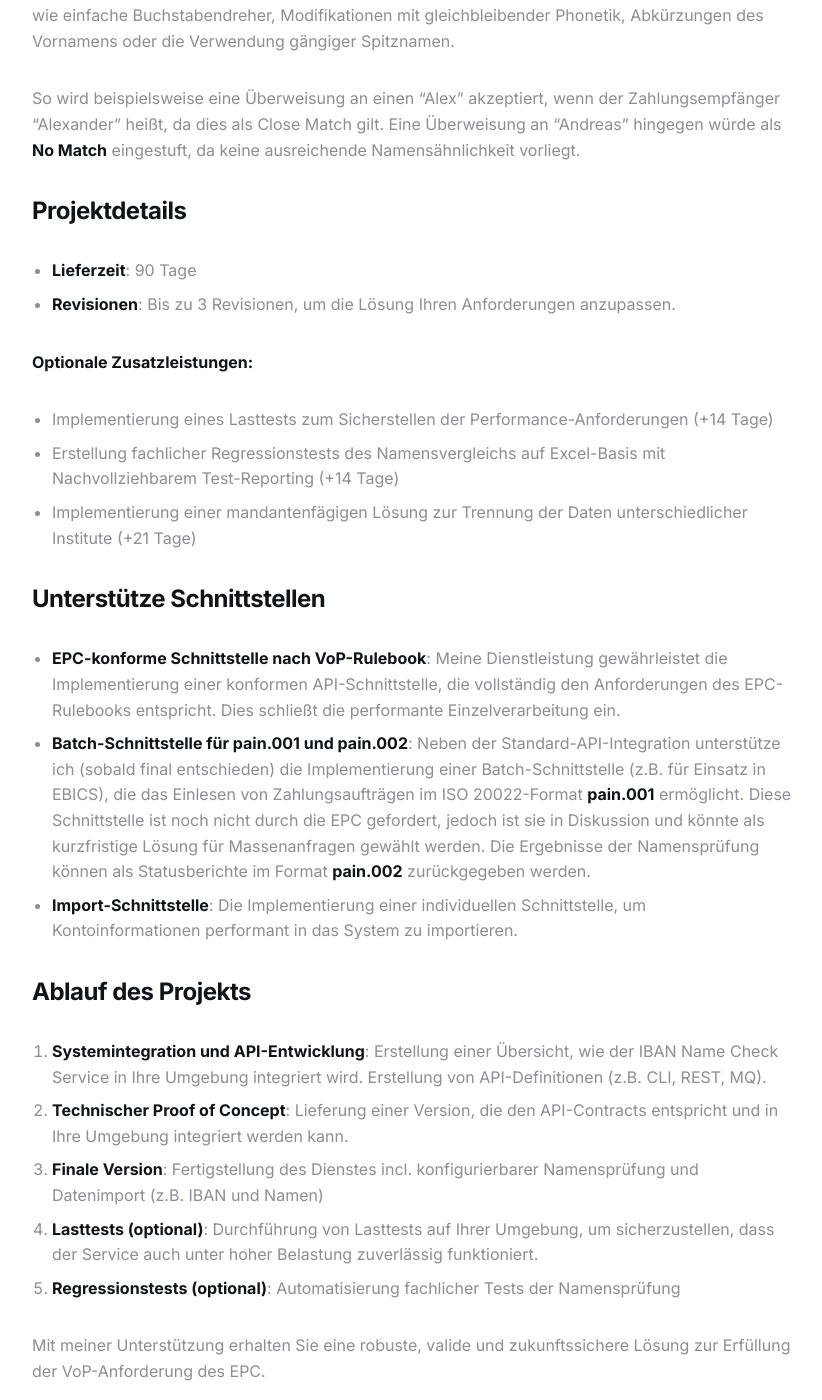
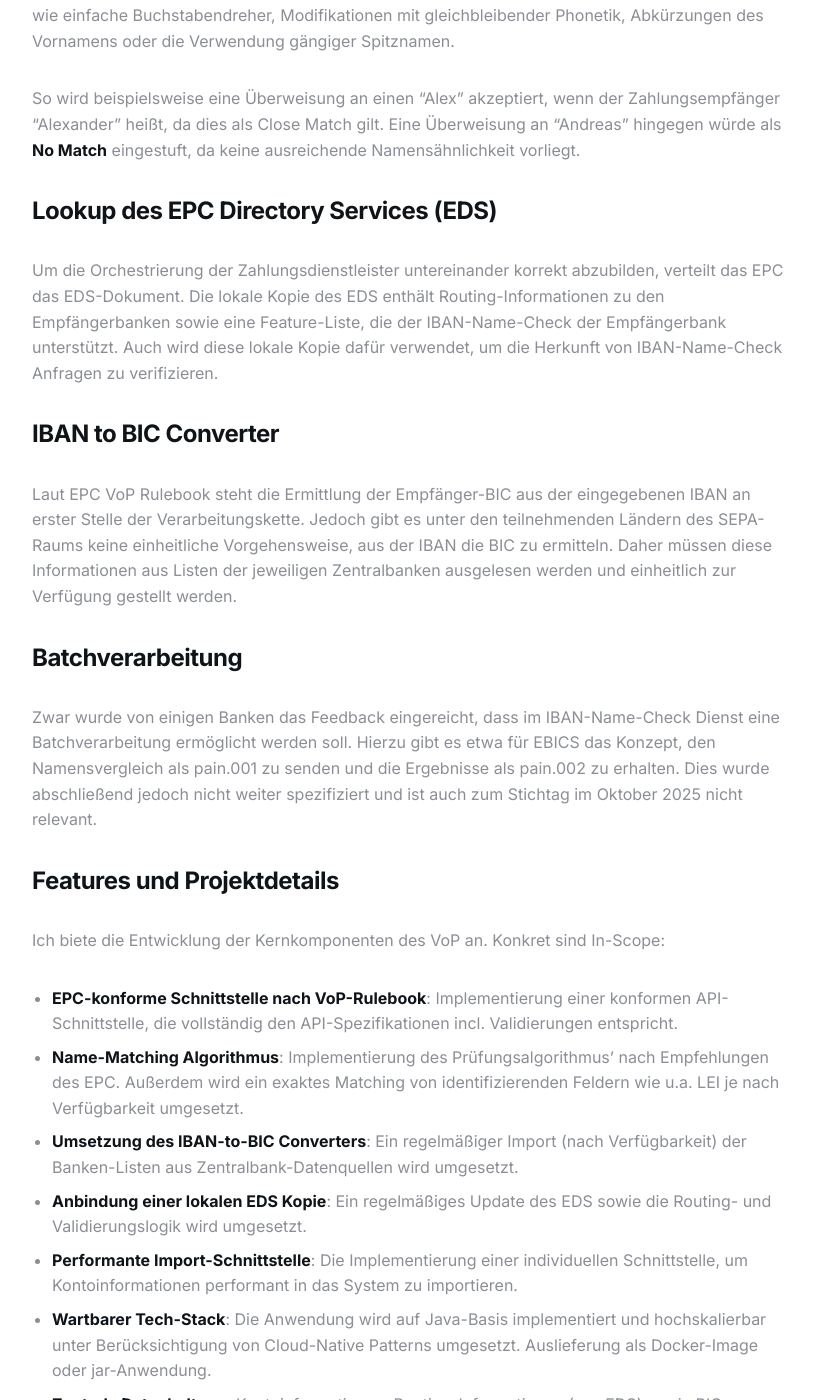
Before and after one commit to Rokko11/Rokko11.github.io, a Jekyll site: the page built from _services/service-iban-name-check.md, in a window 1280 px wide and 1400 px high, scrolled down 2663 px. Shown: the whole window, without its empty margins (228-1050 px from the left). Built offline with Jekyll 4.4.1, drawn with Linux system fonts in a browser that asks for light colours; some of the changed text lies outside the part shown.

Commit message:
VOP Leistungskatalog überarbeitet

```diff
--- a/_services/service-iban-name-check.md
+++ b/_services/service-iban-name-check.md
@@ -30,27 +30,43 @@ Das EPC definiert klare Regeln, wie stark der Name von den hinterlegten Daten ab
 
 So wird beispielsweise eine Überweisung an einen "Alex" akzeptiert, wenn der Zahlungsempfänger "Alexander" heißt, da dies als Close Match gilt. Eine Überweisung an "Andreas" hingegen würde als **No Match** eingestuft, da keine ausreichende Namensähnlichkeit vorliegt.
 
-### Projektdetails
+### Lookup des EPC Directory Services (EDS)
 
-- **Lieferzeit**: 90 Tage
-- **Revisionen**: Bis zu 3 Revisionen, um die Lösung Ihren Anforderungen anzupassen.
+Um die Orchestrierung der Zahlungsdienstleister untereinander korrekt abzubilden, verteilt das EPC das EDS-Dokument. Die lokale Kopie des EDS enthält Routing-Informationen zu den Empfängerbanken sowie eine Feature-Liste, die der IBAN-Name-Check der Empfängerbank unterstützt. Auch wird diese lokale Kopie dafür verwendet, um die Herkunft von IBAN-Name-Check Anfragen zu verifizieren.
+
+### IBAN to BIC Converter
+
+Laut EPC VoP Rulebook steht die Ermittlung der Empfänger-BIC aus der eingegebenen IBAN an erster Stelle der Verarbeitungskette. Jedoch gibt es unter den teilnehmenden Ländern des SEPA-Raums keine einheitliche Vorgehensweise, aus der IBAN die BIC zu ermitteln. Daher müssen diese Informationen aus Listen der jeweiligen Zentralbanken ausgelesen werden und einheitlich zur Verfügung gestellt werden.
+
+### Batchverarbeitung
+
+Zwar wurde von einigen Banken das Feedback eingereicht, dass im IBAN-Name-Check Dienst eine Batchverarbeitung ermöglicht werden soll. Hierzu gibt es etwa für EBICS das Konzept, den Namensvergleich als pain.001 zu senden und die Ergebnisse als pain.002 zu erhalten. Dies wurde abschließend jedoch nicht weiter spezifiziert und ist auch zum Stichtag im Oktober 2025 nicht relevant.
+
+### Features und Projektdetails
+
+Ich biete die Entwicklung der Kernkomponenten des VoP an. Konkret sind In-Scope:
+
+- **EPC-konforme Schnittstelle nach VoP-Rulebook**: Implementierung einer konformen API-Schnittstelle, die vollständig den API-Spezifikationen incl. Validierungen entspricht.
+- **Name-Matching Algorithmus**: Implementierung des Prüfungsalgorithmus' nach Empfehlungen des EPC. Außerdem wird ein exaktes Matching von identifizierenden Feldern wie u.a. LEI je nach Verfügbarkeit umgesetzt.
+- **Umsetzung des IBAN-to-BIC Converters**: Ein regelmäßiger Import (nach Verfügbarkeit) der Banken-Listen aus Zentralbank-Datenquellen wird umgesetzt.
+- **Anbindung einer lokalen EDS Kopie**: Ein regelmäßiges Update des EDS sowie die Routing- und Validierungslogik wird umgesetzt.
+- **Performante Import-Schnittstelle**: Die Implementierung einer individuellen Schnittstelle, um Kontoinformationen performant in das System zu importieren.
+- **Wartbarer Tech-Stack**: Die Anwendung wird auf Java-Basis implementiert und hochskalierbar unter Berücksichtigung von Cloud-Native Patterns umgesetzt. Auslieferung als Docker-Image oder jar-Anwendung.
+- **Zentrale Datenhaltung**: Kontoinformationen, Routing-Informationen (aus EDS) sowie BIC-Lookup-Tabellen (für den IBAN-to-BIC Converter) werden zentral und transparent in einer relationalen Datenbank hinterlegt.
+
+- **Lieferzeit**: 120 Tage
+- **Revisionen**: Bis zu 4 Revisionen, um die Lösung Ihren Anforderungen anzupassen.
 
 **Optionale Zusatzleistungen:**
 - Implementierung eines Lasttests zum Sicherstellen der Performance-Anforderungen (+14 Tage)
 - Erstellung fachlicher Regressionstests des Namensvergleichs auf Excel-Basis mit Nachvollziehbarem Test-Reporting (+14 Tage)
-- Implementierung einer mandantenfägigen Lösung zur Trennung der Daten unterschiedlicher Institute (+21 Tage)
-
-### Unterstütze Schnittstellen
-
-- **EPC-konforme Schnittstelle nach VoP-Rulebook**: Meine Dienstleistung gewährleistet die Implementierung einer konformen API-Schnittstelle, die vollständig den Anforderungen des EPC-Rulebooks entspricht. Dies schließt die performante Einzelverarbeitung ein.
-- **Batch-Schnittstelle für pain.001 und pain.002**: Neben der Standard-API-Integration unterstütze ich (sobald final entschieden) die Implementierung einer Batch-Schnittstelle (z.B. für Einsatz in EBICS), die das Einlesen von Zahlungsaufträgen im ISO 20022-Format **pain.001** ermöglicht. Diese Schnittstelle ist noch nicht durch die EPC gefordert, jedoch ist sie in Diskussion und könnte als kurzfristige Lösung für Massenanfragen gewählt werden. Die Ergebnisse der Namensprüfung können als Statusberichte im Format **pain.002** zurückgegeben werden.
-- **Import-Schnittstelle**: Die Implementierung einer individuellen Schnittstelle, um Kontoinformationen performant in das System zu importieren.
+- Implementierung einer mandantenfägigen Lösung zur Trennung der Daten unterschiedlicher Institute (+30 Tage)
 
 ### Ablauf des Projekts
 
-1. **Systemintegration und API-Entwicklung**: Erstellung einer Übersicht, wie der IBAN Name Check Service in Ihre Umgebung integriert wird. Erstellung von API-Definitionen (z.B. CLI, REST, MQ).
+1. **Systemintegration und API-Entwicklung**: Erstellung einer Übersicht, wie die Schnittstellen des VoP Service in Ihre Umgebung integriert wird. Erstellung von API-Definitionen (z.B. CLI, REST, MQ).
 2. **Technischer Proof of Concept**: Lieferung einer Version, die den API-Contracts entspricht und in Ihre Umgebung integriert werden kann.
-3. **Finale Version**: Fertigstellung des Dienstes incl. konfigurierbarer Namensprüfung und Datenimport (z.B. IBAN und Namen)
+3. **Umsetzungsphase**: Fertigstellung des Dienstes incl. konfigurierbarer Namensprüfung und Datenimport (z.B. IBAN und Namen)
 4. **Lasttests (optional)**: Durchführung von Lasttests auf Ihrer Umgebung, um sicherzustellen, dass der Service auch unter hoher Belastung zuverlässig funktioniert.
 5. **Regressionstests (optional)**: Automatisierung fachlicher Tests der Namensprüfung
 
```
